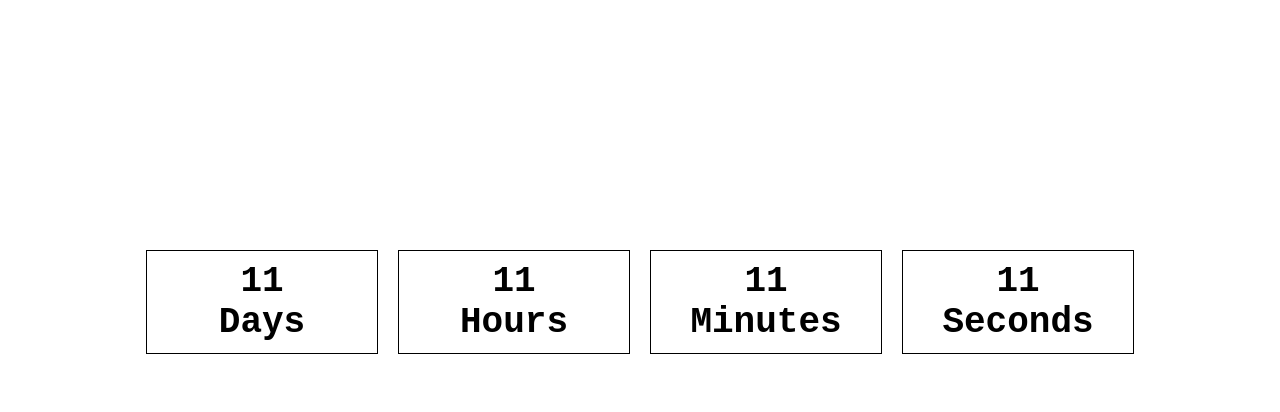
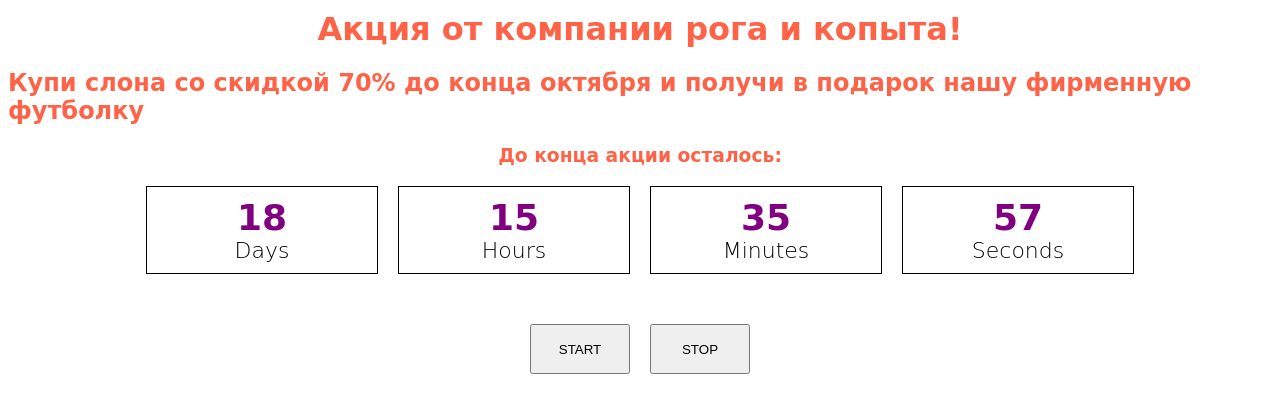
Before and after one commit to AleksandrKotenok/goit-js-hw-11-timer, a plain HTML site: page index.html in a window 1280 px wide. Drawn offline with Linux system fonts and the light colour scheme.

Commit message:
3part done

```diff
--- a/css/style.css
+++ b/css/style.css
@@ -1,7 +1,15 @@
+h1,h2,h3{
+   font-family: 'Pacifico', cursive;
+   display: flex;
+   justify-content: center;
+   margin-top: 10px;
+   color:tomato;
+   font-weight: bold;
+}
 .timer{
    display: flex;
    justify-content: center;
-   margin-top: 250px;
+   margin-top: 20px;
 }
 .field{
    border: 1px;
@@ -13,12 +21,30 @@
 .field:not(:last-child){
    margin-right: 20px;
 }
-.value,.label{
+.value{
+   color:purple;
    display: block;
    text-align: center;
-   font-family: 'Courier New', Courier, monospace;
    font-size:36px;
+   font-family: 'Pacifico', cursive;
    font-weight: bold;
-
-
 }
+.label{
+   display: block;
+   text-align: center;
+   font-family: 'Pacifico', cursive;
+   font-size:22px;
+   font-weight:100;
+}
+.button{
+   display: flex;
+   justify-content: center;
+   margin-top: 50px;
+}
+.button__timer:not(:last-child){
+   margin-right: 20px;
+}
+.button__timer{
+   min-width: 100px;
+   min-height: 50px;
+}
--- a/index.html
+++ b/index.html
@@ -9,6 +9,9 @@
    <link rel="stylesheet" href="./css/style.css">
 </head>
 <body>
+   <h1>Акция от компании рога и копыта!</h1>
+   <h2>Купи слона со скидкой 70% до конца октября и получи в подарок нашу фирменную футболку</h2>
+   <h3>До конца акции осталось:</h3>
    <div class="timer" id="timer-1">
       <div class="field">
          <span class="value" data-value="days">11</span>
@@ -27,6 +30,10 @@
          <span class="label">Seconds</span>
       </div>
    </div>
+   <div class="button">
+      <button class="button__timer" data-action="start">START</button>
+      <button class="button__timer" data-action="stop">STOP</button>
+   </div>
    <script src="index.js" type="module"></script>
 </body>
 </html>
--- a/index.js
+++ b/index.js
@@ -1,27 +1,68 @@
-
- /*
- * Оставшиеся дни: делим значение UTC на 1000 * 60 * 60 * 24, количество
- * миллисекунд в одном дне (миллисекунды * секунды * минуты * часы)
- */
-const days = Math.floor(time / (1000 * 60 * 60 * 24))
-/*
- * Оставшиеся часы: получаем остаток от предыдущего расчета с помощью оператора
- * остатка % и делим его на количество миллисекунд в одном часе
- * (1000 * 60 * 60 = миллисекунды * минуты * секунды)
- */
-const hours = Math.floor((time % (1000 * 60 * 60 * 24)) / (1000 * 60 * 60))
-/*
- * Оставшиеся минуты: получаем оставшиеся минуты и делим их на количество
- * миллисекунд в одной минуте (1000 * 60 = миллисекунды * секунды)
- */
-const mins = Math.floor((time % (1000 * 60 * 60)) / (1000 * 60))
-/*
- * Оставшиеся секунды: получаем оставшиеся секунды и делим их на количество
- * миллисекунд в одной секунде (1000)
- */
-const secs = Math.floor((time % (1000 * 60)) / 1000)
-///////////////////////////////////////////////////////////////////
-new CountdownTimer({
-   selector: '#timer-1',
-   targetDate: new Date('Jul 17, 2019'),
+const refs = {
+   startBtn: document.querySelector('[data-action="start"]'),
+   stopBnt: document.querySelector('[data-action="stop"]')
+}
+const { startBtn, stopBnt } = refs
+class CountdownTimer{
+   constructor({targetDate,selector }) { // переменные
+      this.timerId = document.querySelector(selector);
+      this.day = this.timerId.querySelector('[data-value="days"]');
+      this.hour = this.timerId.querySelector('[data-value=hours]');
+      this.min = this.timerId.querySelector('[data-value=mins]');
+      this.sec = this.timerId.querySelector('[data-value=secs]');
+      this.intervalId = null
+      this.isActive = false
+      this.startTime = targetDate
+      const {days, hours, mins,secs} = this.getTimeComponents(0)
+      this.updateTime(days, hours, mins, secs)
+      this.start()
+   }
+   start() {
+      if (this.isActive) {   // проверка на активность функции
+         console.log('КОЛАЙДЕР УЖЕ ЗАПУЩЕН')
+         return  // если да, активна = выход, если нет запускаем код ниже
+      }
+      console.log('КОЛАЙДЕР ЗАПУЩЕН')
+      this.isActive = true
+      this.intervalId = setInterval(() => {
+         const currentTime=Date.now() // текущая
+         const deltaTime = Math.abs(currentTime - this.startTime)   // осталось  по модулю
+         const {days, hours, mins,secs} = this.getTimeComponents(deltaTime)
+         this.updateTime(days, hours, mins,secs)
+         console.log(`${days}: ${hours}: ${mins}: ${secs}`)
+      }, 1000)
+   }
+   stop() {
+      if (!this.isActive) {   // проверка на НЕ активность функции
+         console.log('КОЛАЙДЕР УЖЕ ОСТАНОВЛЕН')
+         return  // если да, НЕ активна = выход, если нет запускаем код ниже
+      }
+      console.log('КОЛАЙДЕР ОСТАНОВЛЕН')
+      clearInterval(this.intervalId) // остановка цикла
+      this.isActive = false // делаем счетчик неактивным для возможности запустить заново
+      const {days, hours, mins,secs} = this.getTimeComponents(0)
+      this.updateTime(days, hours, mins,secs)
+   }
+   getTimeComponents(deltaTime) { // функция считает и отдает дни, часы минуты и секунды
+      const days = this.pad(Math.floor(deltaTime / (1000 * 60 * 60 * 24)))
+      const hours = this.pad(Math.floor((deltaTime % (1000 * 60 * 60 * 24)) / (1000 * 60 * 60)))
+      const mins = this.pad(Math.floor((deltaTime % (1000 * 60 * 60)) / (1000 * 60)))
+      const secs = this.pad(Math.floor((deltaTime % (1000 * 60)) / 1000))
+      return {days, hours, mins,secs}
+   }
+   pad(value) { // функция делает красоту, добавляет 0 там где нужно
+      return String(value).padStart(2, '0')
+   }
+   updateTime( days, hours, mins, secs ) { // функция которая публикует резутьтат в хтмл
+      this.day.textContent = days
+      this.hour.textContent = hours
+      this.min.textContent = mins
+      this.sec.textContent = secs
+   }
+}
+const timer = new CountdownTimer({
+   targetDate: new Date('Oct 31, 2021'),
+   selector: '#timer-1'
 })
+startBtn.addEventListener('click', timer.start.bind(timer))
+stopBnt.addEventListener('click', timer.stop.bind(timer))
```
